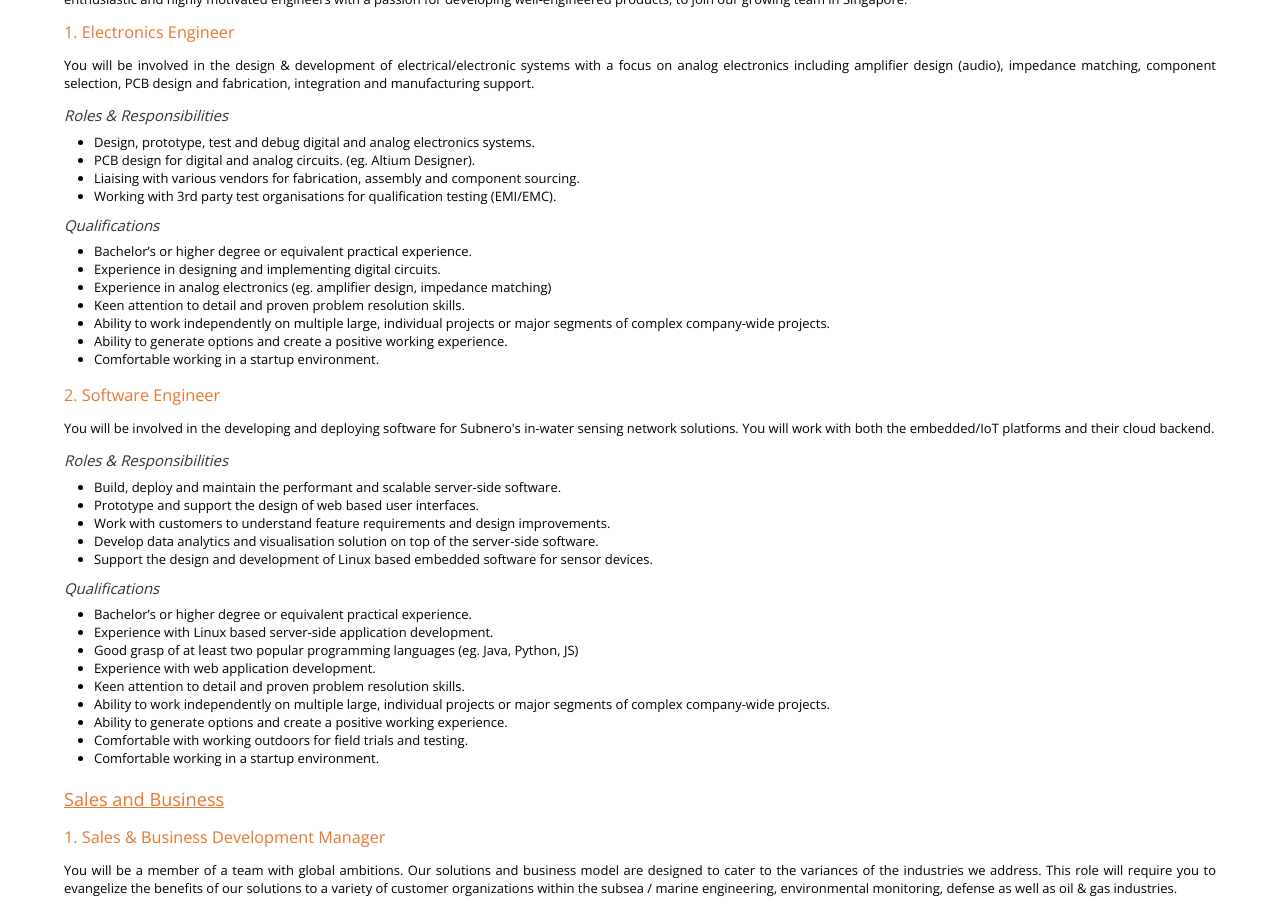
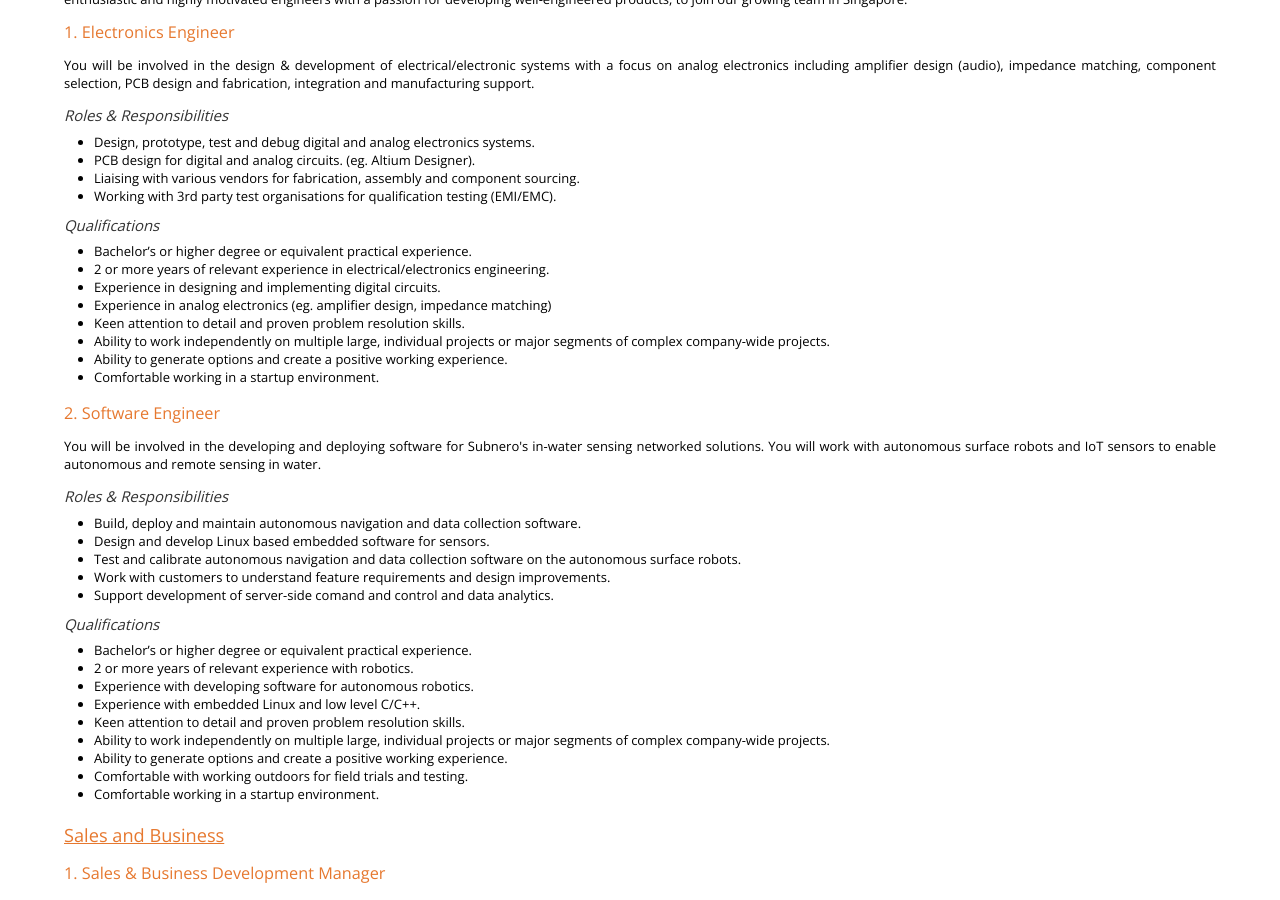
Before and after one commit to subnero1/old_website, a Jekyll site: the page built from career/index.html, in a window 1280 px wide and 900 px high, scrolled down 383 px. Built offline with Jekyll 4.4.1, drawn with Linux system fonts in a browser that asks for light colours.

Commit message:
updated SE and EE roles

```diff
--- a/career/index.html
+++ b/career/index.html
@@ -27,6 +27,7 @@ title: Careers
       <h3> Qualifications </h3>
       <ul>
         <li>Bachelor’s or higher degree or equivalent practical experience.</li>
+        <li>2 or more years of relevant experience in electrical/electronics engineering.</li>
         <li>Experience in designing and implementing digital circuits.</li>
         <li>Experience in analog electronics (eg. amplifier design, impedance matching)</li>
         <li>Keen attention to detail and proven problem resolution skills.</li>
@@ -39,23 +40,23 @@ title: Careers
     <div class="jd">
       <h2> 2. Software Engineer </h2>
 
-      <p>You will be involved in the developing and deploying software for Subnero's in-water sensing network solutions. You will work with both the embedded/IoT platforms and their cloud backend.</p>
+      <p>You will be involved in the developing and deploying software for Subnero's in-water sensing networked solutions. You will work with autonomous surface robots and IoT sensors to enable autonomous and remote sensing in water.</p>
 
       <h3> Roles &amp; Responsibilities </h3>
       <ul>
-        <li>Build, deploy and maintain the performant and scalable server-side software.</li>
-        <li>Prototype and support the design of web based user interfaces.</li>
+        <li>Build, deploy and maintain autonomous navigation and data collection software.</li>
+        <li>Design and develop Linux based embedded software for sensors.</li>
+        <li>Test and calibrate autonomous navigation and data collection software on the autonomous surface robots.</li>
         <li>Work with customers to understand feature requirements and design improvements.</li>
-        <li>Develop data analytics and visualisation solution on top of the server-side software.</li>
-        <li>Support the design and development of Linux based embedded software for sensor devices.</li>
+        <li>Support development of server-side comand and control and data analytics.</li>
       </ul>
 
       <h3> Qualifications </h3>
       <ul>
         <li>Bachelor’s or higher degree or equivalent practical experience.</li>
-        <li>Experience with Linux based server-side application development.</li>
-        <li>Good grasp of at least two popular programming languages (eg. Java, Python, JS)</li>
-        <li>Experience with web application development.</li>
+        <li>2 or more years of relevant experience with robotics.</li>
+        <li>Experience with developing software for autonomous robotics.</li>
+        <li>Experience with embedded Linux and low level C/C++.</li>
         <li>Keen attention to detail and proven problem resolution skills.</li>
         <li>Ability to work independently on multiple large, individual projects or major segments of complex company-wide projects.</li>
         <li>Ability to generate options and create a positive working experience.</li>
```
